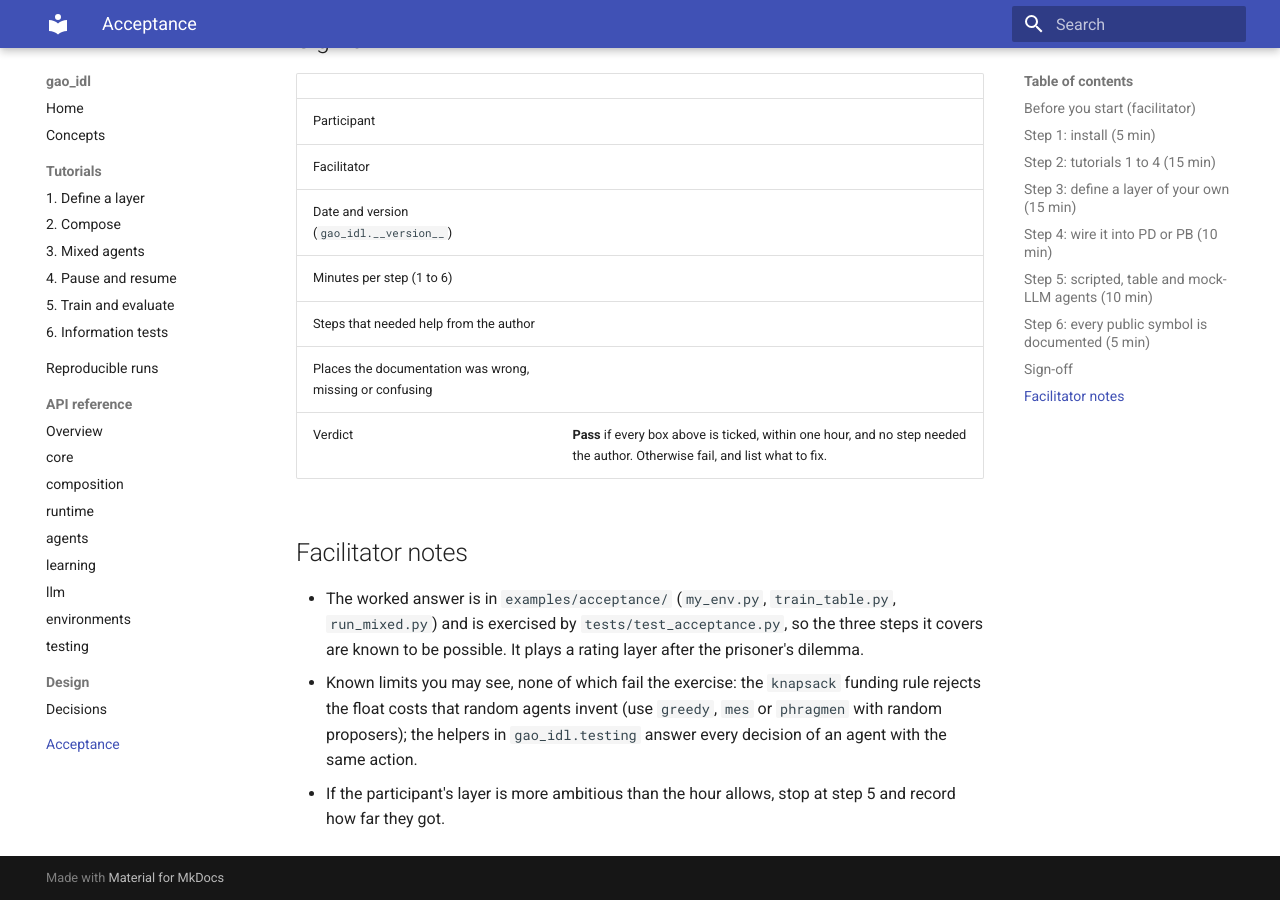
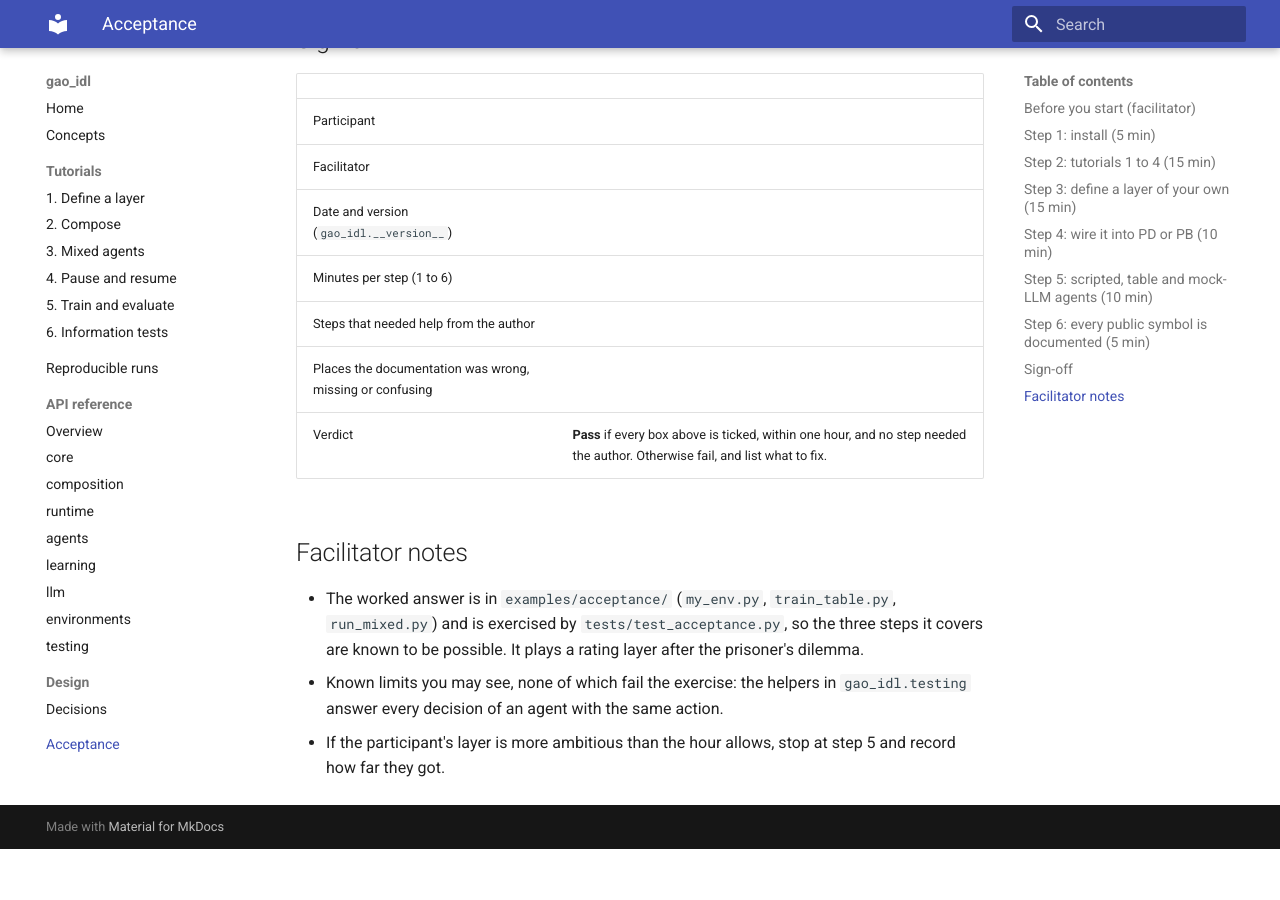
Before and after one commit to tolkienbagchi/GAO-Institutional-Design, an MkDocs documentation site: the page built from docs/ACCEPTANCE.md, in a window 1280 px wide and 900 px high, scrolled down 6472 px. Built offline with MkDocs 1.6.1 and Material for MkDocs 9.7.7, drawn with Linux system fonts in a browser that asks for light colours; after the commit the page ends 7321 px from its top, so only the background shows below that.

```diff
--- a/docs/ACCEPTANCE.md
+++ b/docs/ACCEPTANCE.md
@@ -290,9 +290,7 @@ name is found in the API reference (`docs/api/index.md` lists every public name
 - The worked answer is in `examples/acceptance/` (`my_env.py`, `train_table.py`, `run_mixed.py`)
   and is exercised by `tests/test_acceptance.py`, so the three steps it covers are known to be
   possible. It plays a rating layer after the prisoner's dilemma.
-- Known limits you may see, none of which fail the exercise: the `knapsack` funding rule rejects the
-  float costs that random agents invent (use `greedy`, `mes` or `phragmen` with random proposers);
-  the helpers in `gao_idl.testing`
+- Known limits you may see, none of which fail the exercise: the helpers in `gao_idl.testing`
   answer every decision of an agent with the same action.
 - If the participant's layer is more ambitious than the hour allows, stop at step 5 and record how
   far they got.
```
Also changed, not shown: NOTES.md (+5 -0 lines), docs/runs.md (+3 -3 lines), 4 other files.
